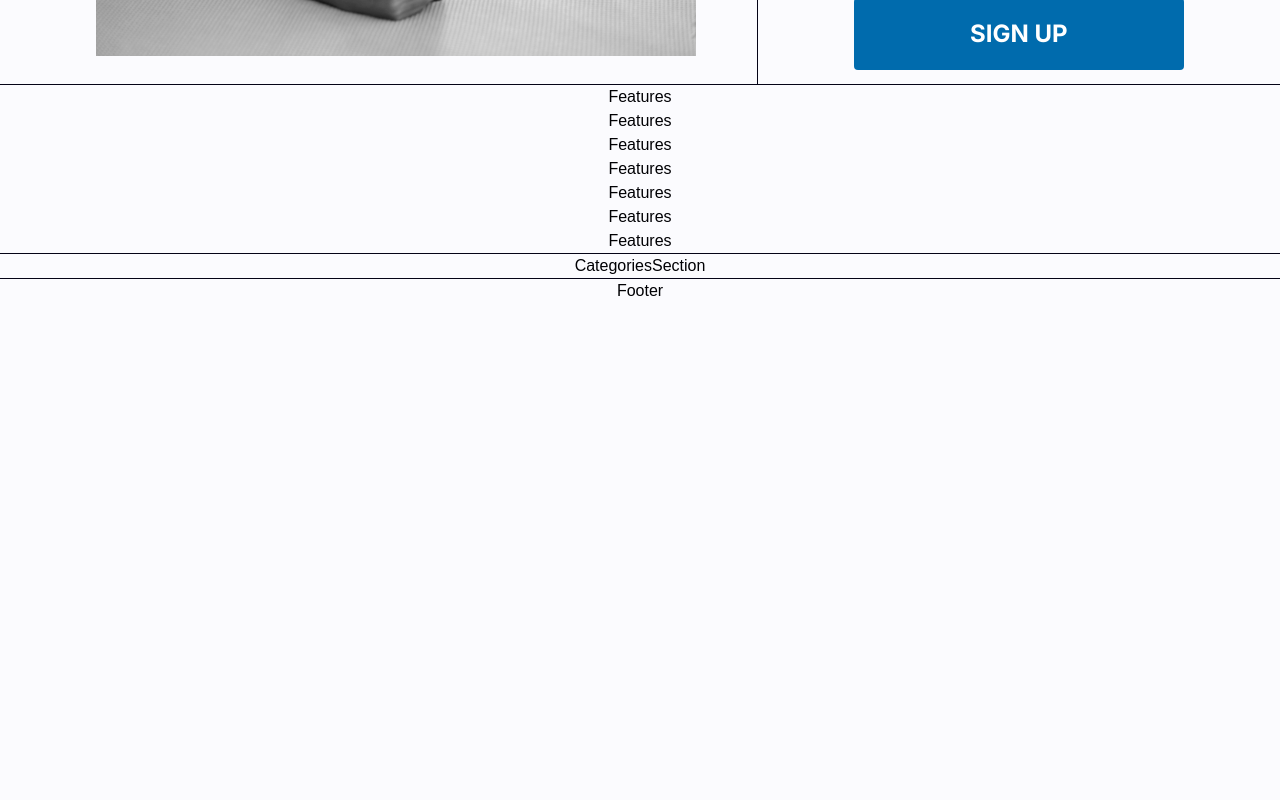
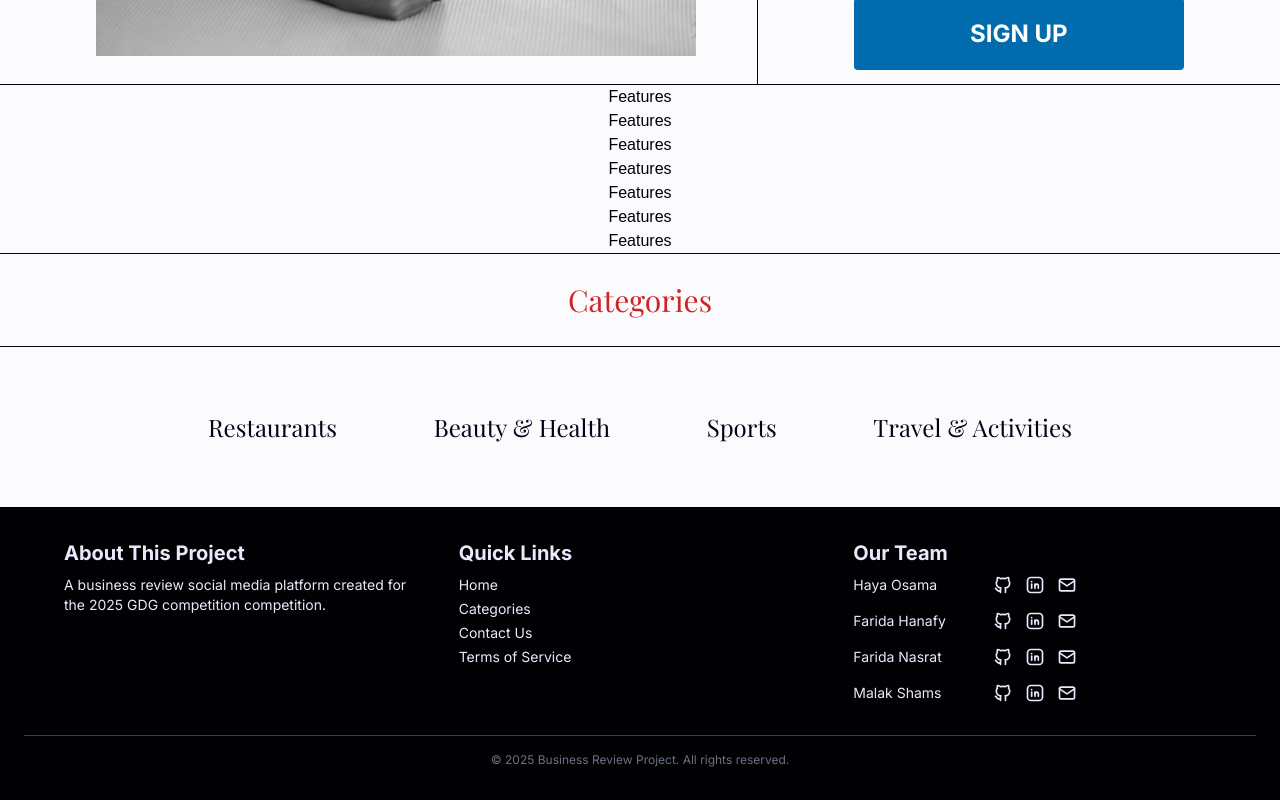
Before and after one commit to iMalakAhmed/Taqyim, a Next.js app in the folder frontend/: page / in a window 1280 px wide. Shown: the part 642-1442 px from the top of the page. Before the commit the page ends 945 px from the top, so only its background shows below. Built offline with nearby package versions, Linux system fonts and the light colour scheme.

Commit message:
landing page continued: categories & footer

```diff
--- a/frontend/src/app/components/CategoriesSection.tsx
+++ b/frontend/src/app/components/CategoriesSection.tsx
@@ -1,3 +1,16 @@
+import HorizontalLine from "./ui/HorizontalLine";
+
 export default function CategoriesSection() {
-  return <div>CategoriesSection</div>;
+  return (
+    <div className="flex flex-col w-full h-full items-center justify-center font-heading text-text">
+      <h1 className="text-accent text-3xl p-7">Categories</h1>
+      <HorizontalLine />
+      <div className="flex flex-row justify-between px-4 text-2xl w-full max-w-4xl pt-16">
+        <p className="underline-hover hover:text-accent">Restaurants</p>
+        <p className="underline-hover hover:text-accent">Beauty & Health</p>
+        <p className="underline-hover hover:text-accent">Sports</p>
+        <p className="underline-hover hover:text-accent">Travel & Activities</p>
+      </div>
+    </div>
+  );
 }
--- a/frontend/src/app/components/Footer.tsx
+++ b/frontend/src/app/components/Footer.tsx
@@ -1,5 +1,55 @@
-import React from "react";
+import TeamSection from "./TeamSection";
 
 export default function Footer() {
-  return <div>Footer</div>;
+  return (
+    <footer className="w-full mt-16 bg-inverse text-text-inverse py-8 px-6 font-body">
+      <div className="max-w-6xl mx-auto flex flex-col md:flex-row justify-between gap-8">
+        {/* About */}
+        <div className="text-center md:text-left md:w-1/3 space-y-2">
+          <h2 className="text-xl font-semibold">About This Project</h2>
+          <p className="text-sm">
+            A business review social media platform created for the 2025 GDG
+            competition competition.
+          </p>
+        </div>
+
+        {/* Quick Links */}
+        <div className="text-center md:text-left md:w-1/3 space-y-2">
+          <h2 className="text-xl font-semibold">Quick Links</h2>
+          <ul className="space-y-1 text-sm">
+            <li>
+              <a href="/home" className="hover:text-accent transition">
+                Home
+              </a>
+            </li>
+            <li>
+              <a href="/categories" className="hover:text-accent transition">
+                Categories
+              </a>
+            </li>
+            <li>
+              <a href="/contact" className="hover:text-accent transition">
+                Contact Us
+              </a>
+            </li>
+            <li>
+              <a href="/terms" className="hover:text-accent transition">
+                Terms of Service
+              </a>
+            </li>
+          </ul>
+        </div>
+
+        {/* Team */}
+        <div className="text-center md:text-left md:w-1/3 space-y-2">
+          <h2 className="text-xl font-semibold">Our Team</h2>
+          <TeamSection />
+        </div>
+      </div>
+
+      <div className="mt-8 border-t border-gray-700 pt-4 text-center text-xs text-gray-500">
+        © 2025 Business Review Project. All rights reserved.
+      </div>
+    </footer>
+  );
 }
--- a/frontend/src/app/components/HeroSection.tsx
+++ b/frontend/src/app/components/HeroSection.tsx
@@ -3,6 +3,7 @@ import VerticalLine from "./ui/VerticalLine";
 import Image from "next/image";
 import Button from "./ui/Button";
 import { motion } from "framer-motion";
+import { useState, useEffect } from "react";
 
 const slideInLeft = {
   hidden: { x: -100, opacity: 0 },
@@ -15,6 +16,15 @@ const slideInRight = {
 };
 
 export default function HeroSection() {
+  const [date, setDate] = useState("");
+
+  useEffect(() => {
+    const now = new Date();
+    const day = String(now.getDate()).padStart(2, "0");
+    const month = now.toLocaleString("en-US", { month: "short" }).toUpperCase();
+    const year = now.getFullYear();
+    setDate(`${day} ${month} ${year}`);
+  }, []);
   return (
     <div className="w-full max-h-[500px] flex flex-row justify-center items-center text-text">
       {/* IMAGE SECTION */}
@@ -43,7 +53,7 @@ export default function HeroSection() {
         initial="hidden"
         animate="visible"
       >
-        <p className="font-body text-lg text-right">XX JUN XX</p>
+        <p className="font-body text-lg text-right">{date}</p>
         <h2 className="text-3xl font-heading py-3">
           Make Headlines —{" "}
           <span className="text-accent">Start Writing Reviews Today. </span>
--- /dev/null
+++ b/frontend/src/app/components/TeamSection.tsx
@@ -0,0 +1,53 @@
+import {
+  IconBrandGithub,
+  IconBrandLinkedin,
+  IconMail,
+} from "@tabler/icons-react";
+
+export default function TeamSection() {
+  const team = [
+    {
+      name: "Haya Osama",
+      github: "https://github.com/",
+      linkedin: "https://linkedin.com/in/",
+      email: "@gmail.com",
+    },
+    {
+      name: "Farida Hanafy",
+      github: "https://github.com/fariioodaazz",
+      linkedin: "https://www.linkedin.com/in/faridaashraf",
+      email: "@gmail.com",
+    },
+    {
+      name: "Farida Nasrat",
+      github: "https://github.com/FH-N",
+      linkedin: "www.linkedin.com/in/faridanasrat",
+      email: "faridanasrat@gmail.com",
+    },
+    {
+      name: "Malak Shams",
+      github: "https://github.com/iMalakAhmed",
+      linkedin: "https://linkedin.com/in/malakshams",
+      email: "@gmail.com",
+    },
+  ];
+
+  return (
+    <div className="space-y-4 text-text-inverse">
+      {team.map((member) => (
+        <div key={member.name} className="flex items-center space-x-3">
+          <span className="text-sm font-medium w-32">{member.name}</span>
+          <a href={member.github} target="_blank" rel="noopener noreferrer">
+            <IconBrandGithub className="w-5 h-5 hover:text-accent transition" />
+          </a>
+          <a href={member.linkedin} target="_blank" rel="noopener noreferrer">
+            <IconBrandLinkedin className="w-5 h-5 hover:text-primary transition" />
+          </a>
+          <a href={`mailto:${member.email}`}>
+            <IconMail className="w-5 h-5 hover:text-secondary transition" />
+          </a>
+        </div>
+      ))}
+    </div>
+  );
+}
--- a/frontend/src/app/globals.css
+++ b/frontend/src/app/globals.css
@@ -14,7 +14,9 @@
 @media (prefers-color-scheme: dark) {
   .dark {
     --color-text: #eae9fc;
+    --color-text-inverse: #040316;
     --color-background: #010104;
+    --color-inverse: #fbfbfe;
     --color-primary: #52bdff;
     --color-secondary: #1a71a8;
     --color-accent: #dc3532;
@@ -29,7 +31,9 @@ body {
 
 @theme {
   --color-text: #040316;
+  --color-text-inverse: #eae9fc;
   --color-background: #fbfbfe;
+  --color-inverse: #010104;
   --color-primary: #006bad;
   --color-secondary: #57afe5;
   --color-accent: #cd2623;
@@ -37,3 +41,23 @@ body {
   --font-heading: "Playfair Display", serif;
   --font-body: "Inter", sans-serif;
 }
+
+p.underline-hover {
+  position: relative;
+  cursor: pointer;
+}
+
+p.underline-hover::after {
+  content: "";
+  position: absolute;
+  bottom: 0;
+  left: 0;
+  height: 2px;
+  width: 0;
+  background-color: red;
+  transition: width 0.3s ease;
+}
+
+p.underline-hover:hover::after {
+  width: 100%;
+}
--- a/frontend/src/app/page.tsx
+++ b/frontend/src/app/page.tsx
@@ -27,7 +27,6 @@ export default function LandingPage() {
 
       <div className="w-full flex flex-col items-center">
         <CategoriesSection />
-        <HorizontalLine />
       </div>
 
       <Footer />
```
